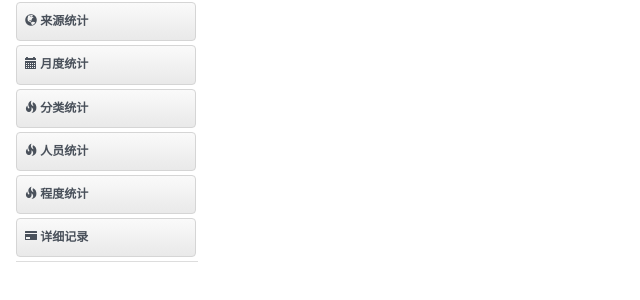
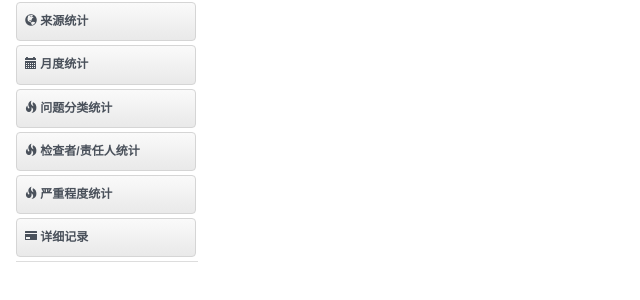
Before and after one commit to waterwoodwind/QA_web, a Django app: page /team_month_stack in a window 1280 px wide. Shown: the part 140-440 px from the top of the page, without its empty margins (0-640 px from the left). Run offline with Django 3.2, Linux system fonts and the light colour scheme; some libraries are stand-ins or nearby versions.

Commit message:
优化前端 3

```diff
--- a/main/templates/base.html
+++ b/main/templates/base.html
@@ -68,17 +68,17 @@
                     </li>
                     <li>
                         <a href="/classification">
-                            <i class="glyphicon glyphicon-fire"></i> 分类统计
+                            <i class="glyphicon glyphicon-fire"></i> 问题分类统计
                         </a>
                     </li>
                     <li>
                         <a href="/person_count">
-                            <i class="glyphicon glyphicon-fire"></i> 人员统计
+                            <i class="glyphicon glyphicon-fire"></i> 检查者/责任人统计
                         </a>
                     </li>
                     <li>
                         <a href="/grade_scatter">
-                            <i class="glyphicon glyphicon-fire"></i> 程度统计
+                            <i class="glyphicon glyphicon-fire"></i> 严重程度统计
                         </a>
                     </li>
                     <li>
--- a/main/templates/grade_scatter.html
+++ b/main/templates/grade_scatter.html
@@ -36,7 +36,10 @@
             },
             yAxis:{
                 type:'value',
-                name:"数量"
+                name:"数量",
+                min:0,
+                max:9,
+                interval:1,
             },
     	    series : [
                 {
--- a/main/templates/self_inspect_trendence.html
+++ b/main/templates/self_inspect_trendence.html
@@ -11,7 +11,7 @@
         // 指定图表的配置项和数据
         var option = {
     	    title : {
-    	        text: '单位发现问题',
+    	        text: '班组发现问题走势',
     	        x:'center'
     	    },
     	    tooltip : {
--- a/main/templates/source.html
+++ b/main/templates/source.html
@@ -12,7 +12,7 @@
         // 指定图表的配置项和数据
         var option = {
     	    title : {
-    	        text: '单位发现问题占比汇总',
+    	        text: '三级监管发现问题占比汇总',
     	        x:'center'
     	    },
     	    tooltip : {
```
